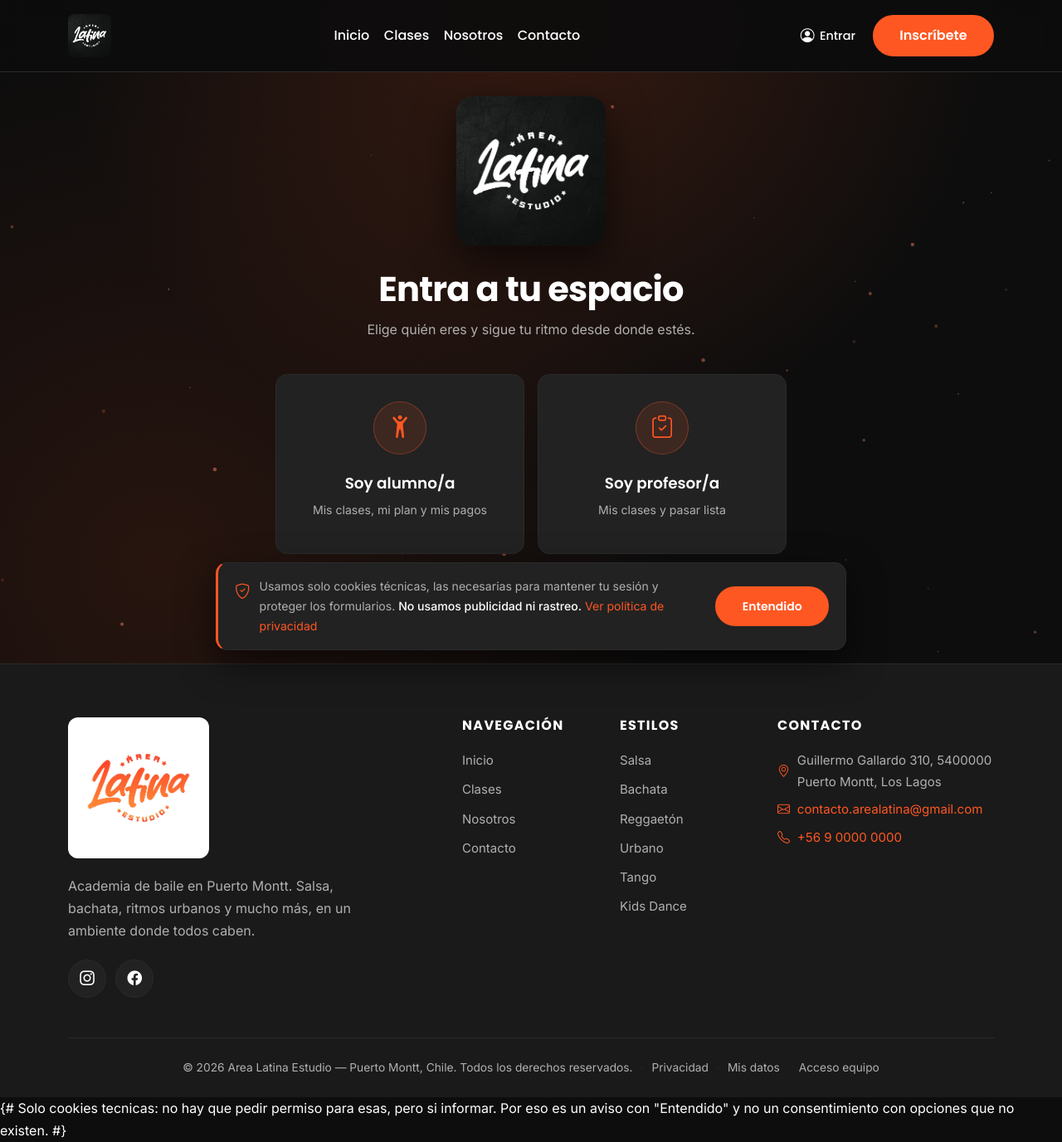
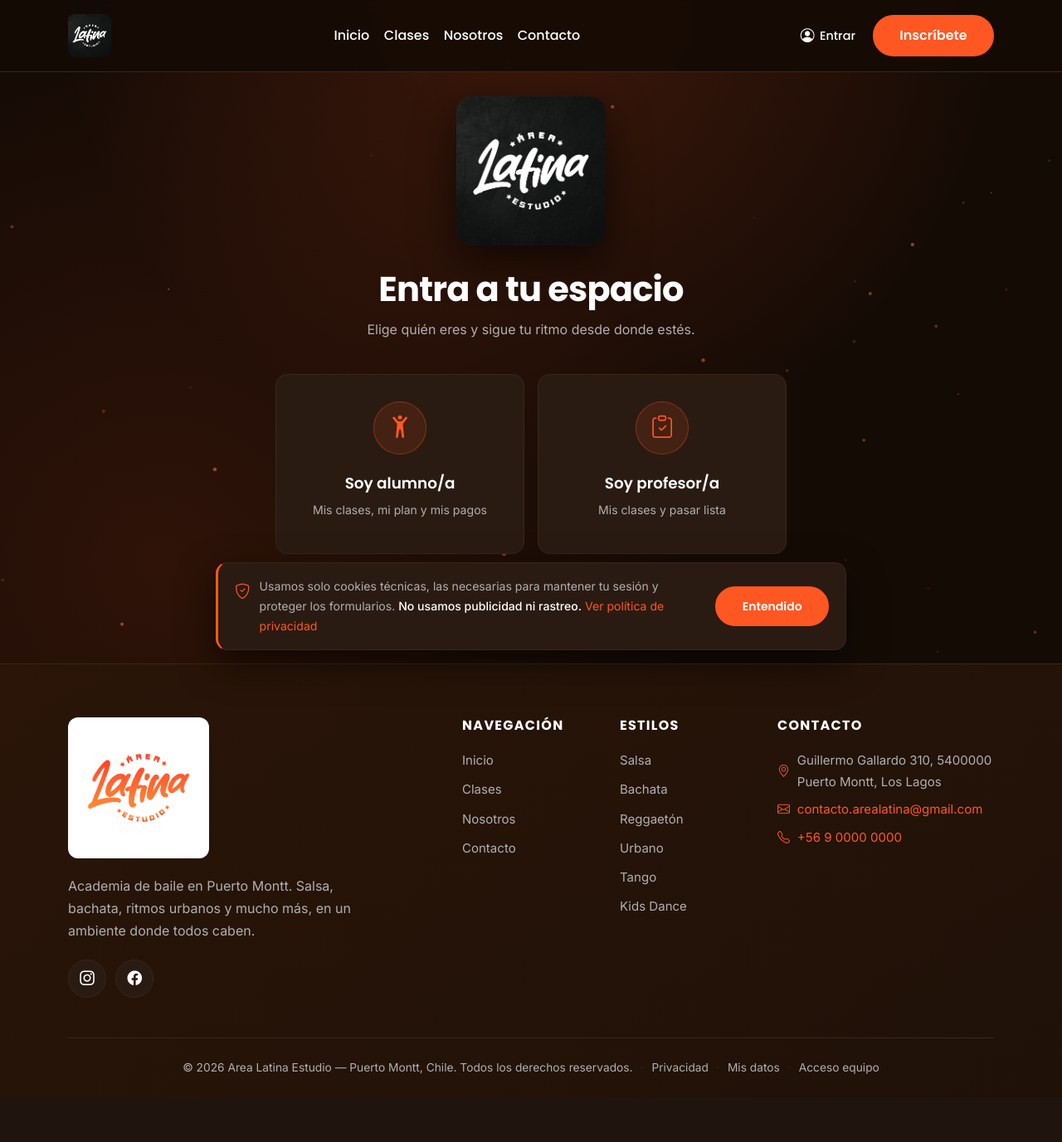
Before and after one commit to contactoarealatina-arch/arealatina, a Django app: page /cuentas/login/ in a window 1280 px wide. Shown: the whole page at 83% size. After the commit the page ends 1295 px from the top, so only its background shows below. Run offline with Django 5.2, Linux system fonts and the light colour scheme.

Commit message:
Degradado calido en todas las secciones y arregla un comentario que se imprimia
Bug visible en todas las paginas:
Un comentario {# ... #} mio ocupaba tres lineas. En Django ese tipo de
comentario solo funciona si abre y cierra en la MISMA linea; al ocupar
varias, el motor no lo reconoce y lo imprime como texto. Salia el aviso
sobre cookies tecnicas al pie de cada pagina. Habia tres asi: dos en
base.html (o sea, en todo el sitio) y uno en el login. Convertidos a
{% comment %}.

Degradado:
- Todas las secciones usan linear-gradient(145deg, #1F1108, #2A1508)
- Ninguna queda en negro plano: verificado leyendo los estilos
  computados de cada seccion en las cuatro paginas
- Las secciones alternas invierten el degradado. Con el mismo degradado
  en todas, una seccion y la siguiente se funden y se pierde el ritmo de
  la pagina; invertirlo marca la costura sin salirse de los dos colores
- Tarjetas, bordes, inputs y la barra pasan a tonos calidos: un gris
  neutro sobre fondo cafe se ve sucio

Correccion sobre la marcha:
.bg-seccion estaba declarada ANTES que .seccion con la misma
especificidad, asi que .seccion la pisaba y la alternancia no existia.
Resuelto con doble clase.

```diff
--- a/static/css/styles.css
+++ b/static/css/styles.css
@@ -6,13 +6,20 @@
 :root {
     --color-bg:          #0D0D0D;
     --color-bg-section:  #1A1A1A;
-    --color-bg-card:     #222222;
+    --color-bg-card:     #2A1B12;
+
+    /* Degradado cálido de sección. Ninguna sección queda en negro plano.
+       Las alternas usan el mismo degradado invertido: se ve la costura
+       entre una sección y la siguiente sin salirse de estos dos colores,
+       que es lo que mantiene legible el ritmo de la página. */
+    --grad-seccion:     linear-gradient(145deg, #1F1108 0%, #2A1508 100%);
+    --grad-seccion-alt: linear-gradient(145deg, #2A1508 0%, #1F1108 100%);
     --color-text:        #FFFFFF;
     --color-text-muted:  #B0B0B0;
     --color-accent:      #FF5722;
     --color-accent-dark: #E64A19;
     --color-accent-lite: #FF8A65;
-    --color-border:      #2A2A2A;
+    --color-border:      #3A2618;
 
     --font-titulo: 'Poppins', system-ui, sans-serif;
     --font-cuerpo: 'Inter', system-ui, sans-serif;
@@ -34,7 +41,8 @@ html {
 }
 
 body {
-    background-color: var(--color-bg);
+    background-color: #1F1108;
+    background-image: var(--grad-seccion);
     color: var(--color-text);
     font-family: var(--font-cuerpo);
     font-size: 1rem;
@@ -75,7 +83,7 @@ p {
 }
 
 ::-webkit-scrollbar-track {
-    background: var(--color-bg);
+    background: #150B05;
 }
 
 ::-webkit-scrollbar-thumb {
@@ -93,11 +101,15 @@ p {
 .texto-acento      { color: var(--color-accent) !important; }
 .texto-acento-lite { color: var(--color-accent-lite) !important; }
 .texto-suave       { color: var(--color-text-muted) !important; }
-.bg-seccion        { background-color: var(--color-bg-section); }
-.bg-base           { background-color: var(--color-bg); }
+/* Doble clase a proposito: .seccion se declara mas abajo con la misma
+   especificidad y, al ir despues, ganaba. Asi la alternancia manda. */
+.seccion.bg-seccion { background-image: var(--grad-seccion-alt); }
+.seccion.bg-base    { background-image: var(--grad-seccion); }
+.bg-seccion:not(.seccion) { background-image: var(--grad-seccion-alt); }
 
 .seccion {
     padding: 96px 0;
+    background-image: var(--grad-seccion);
 }
 
 .seccion-titulo {
@@ -193,7 +205,7 @@ p {
    Navbar
    -------------------------------------------------------------------------- */
 .navbar-al {
-    background-color: rgba(13, 13, 13, 0.92);
+    background-color: rgba(21, 11, 5, 0.92);
     backdrop-filter: blur(12px);
     border-bottom: 1px solid var(--color-border);
     padding: 0.75rem 0;
@@ -201,7 +213,7 @@ p {
 }
 
 .navbar-al.scrolled {
-    background-color: rgba(13, 13, 13, 0.98);
+    background-color: rgba(21, 11, 5, 0.98);
     box-shadow: 0 6px 24px rgba(0, 0, 0, 0.6);
 }
 
@@ -269,7 +281,7 @@ p {
     text-align: center;
     padding: 100px 0 80px;
     overflow: hidden;
-    background-color: var(--color-bg);
+    background-color: #150B05;
 }
 
 .hero::before {
@@ -438,7 +450,7 @@ html[data-webgl="activo"] .hero::before { opacity: 0.35; }
     position: relative;
     padding: calc(var(--navbar-alto) + 72px) 0 72px;
     text-align: center;
-    background-color: var(--color-bg-section);
+    background-image: var(--grad-seccion-alt);
     border-bottom: 1px solid var(--color-border);
     overflow: hidden;
 }
@@ -596,7 +608,7 @@ html[data-webgl="activo"] .hero::before { opacity: 0.35; }
 
 .form-control,
 .form-select {
-    background-color: var(--color-bg);
+    background-color: #1A0F07;
     border: 1px solid var(--color-border);
     border-radius: 10px;
     color: var(--color-text);
@@ -606,7 +618,7 @@ html[data-webgl="activo"] .hero::before { opacity: 0.35; }
 
 .form-control:focus,
 .form-select:focus {
-    background-color: var(--color-bg);
+    background-color: #1A0F07;
     border-color: var(--color-accent);
     box-shadow: 0 0 0 3px rgba(255, 87, 34, 0.18);
     color: var(--color-text);
@@ -681,7 +693,7 @@ html[data-webgl="activo"] .hero::before { opacity: 0.35; }
    Footer
    -------------------------------------------------------------------------- */
 .footer-al {
-    background-color: var(--color-bg-section);
+    background-image: var(--grad-seccion-alt);
     border-top: 1px solid var(--color-border);
     padding: 64px 0 0;
 }
@@ -864,7 +876,7 @@ html[data-webgl="activo"] .hero::before { opacity: 0.35; }
    -------------------------------------------------------------------------- */
 @media (max-width: 991.98px) {
     .navbar-al .navbar-collapse {
-        background-color: var(--color-bg-section);
+        background-image: var(--grad-seccion-alt);
         border: 1px solid var(--color-border);
         border-radius: var(--radio);
         padding: 1rem;
@@ -1471,7 +1483,7 @@ html[data-nivel="bajo"] [data-tilt] {
     justify-content: center;
     padding: calc(var(--navbar-alto) + 40px) 0 60px;
     overflow: hidden;
-    background-color: var(--color-bg);
+    background-color: #150B05;
 }
 
 .acceso::before {
--- a/templates/base.html
+++ b/templates/base.html
@@ -129,8 +129,10 @@
                 </div>
 
                 {% if academia.google_resenas %}
-                    {# Solo aparece si hay enlace configurado: un boton que
-                       lleva a ninguna parte es peor que no tenerlo. #}
+                    {% comment %}
+                        Solo aparece si hay enlace configurado: un botón que
+                        lleva a ninguna parte es peor que no tenerlo.
+                    {% endcomment %}
                     <a href="{{ academia.google_resenas }}" target="_blank"
                        rel="noopener" class="btn-resena btn-resena-sm mt-3">
                         <i class="bi bi-star-fill"></i>
@@ -194,9 +196,11 @@
 </footer>
 
 <!-- ==================== BANNER DE COOKIES ==================== -->
-{# Solo cookies tecnicas: no hay que pedir permiso para esas, pero si
-   informar. Por eso es un aviso con "Entendido" y no un consentimiento
-   con opciones que no existen. #}
+{% comment %}
+    Solo cookies técnicas: no hay que pedir permiso para esas, pero sí
+    informar. Por eso es un aviso con "Entendido" y no un consentimiento
+    con opciones que no existen.
+{% endcomment %}
 <div class="cookies" id="avisoCookies" hidden>
     <div class="cookies-texto">
         <i class="bi bi-shield-check"></i>
--- a/templates/registration/login.html
+++ b/templates/registration/login.html
@@ -66,8 +66,10 @@
                     </div>
                 </div>
             {% elif form.errors %}
-                {# El texto viene del formulario: un solo lugar donde cambiarlo,
-                   y siempre el mismo sin importar qué falló. #}
+                {% comment %}
+                    El texto viene del formulario: un solo lugar donde
+                    cambiarlo, y siempre el mismo sin importar qué falló.
+                {% endcomment %}
                 <div class="acceso-aviso peligro">
                     <i class="bi bi-exclamation-circle"></i>
                     <div>
```
